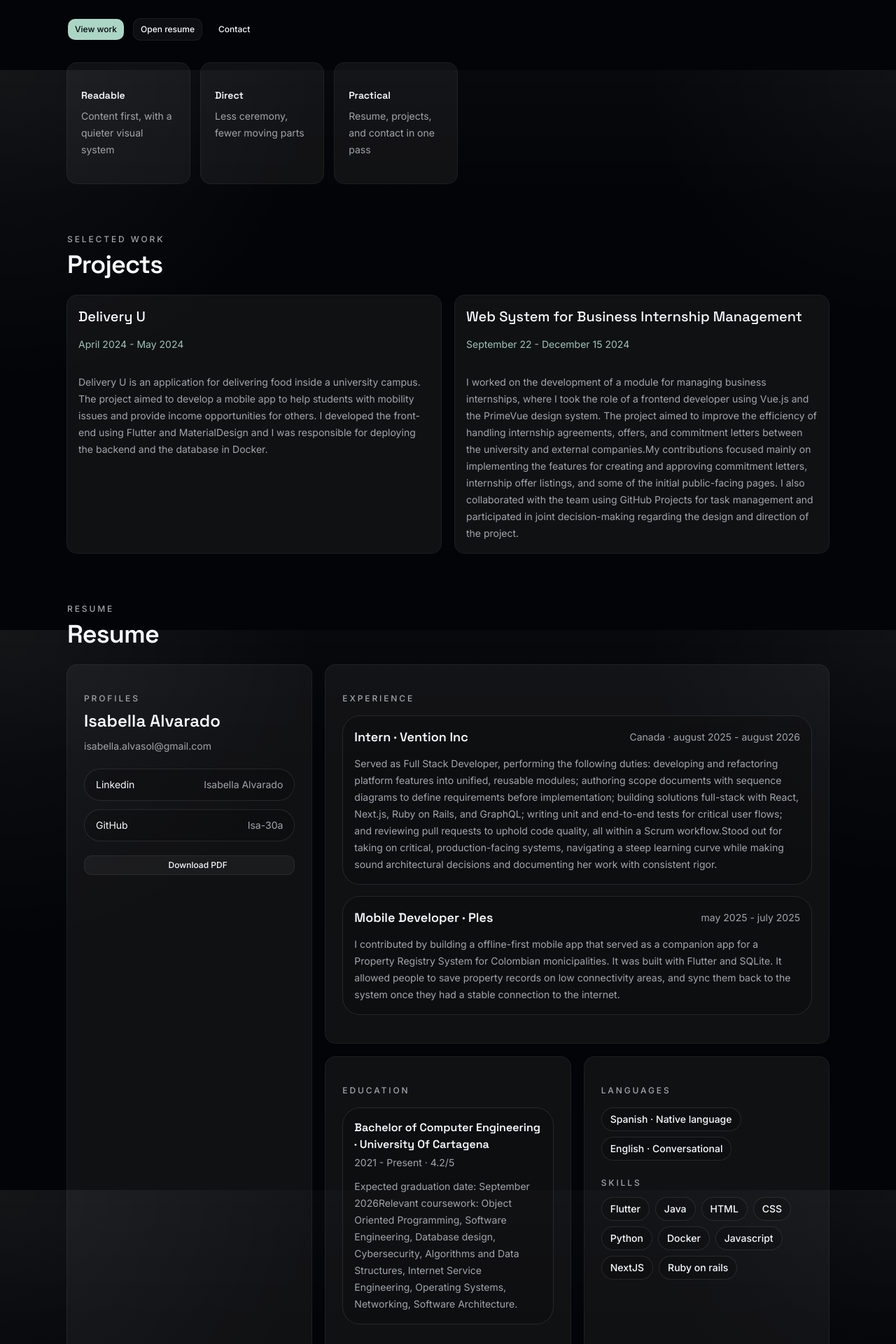
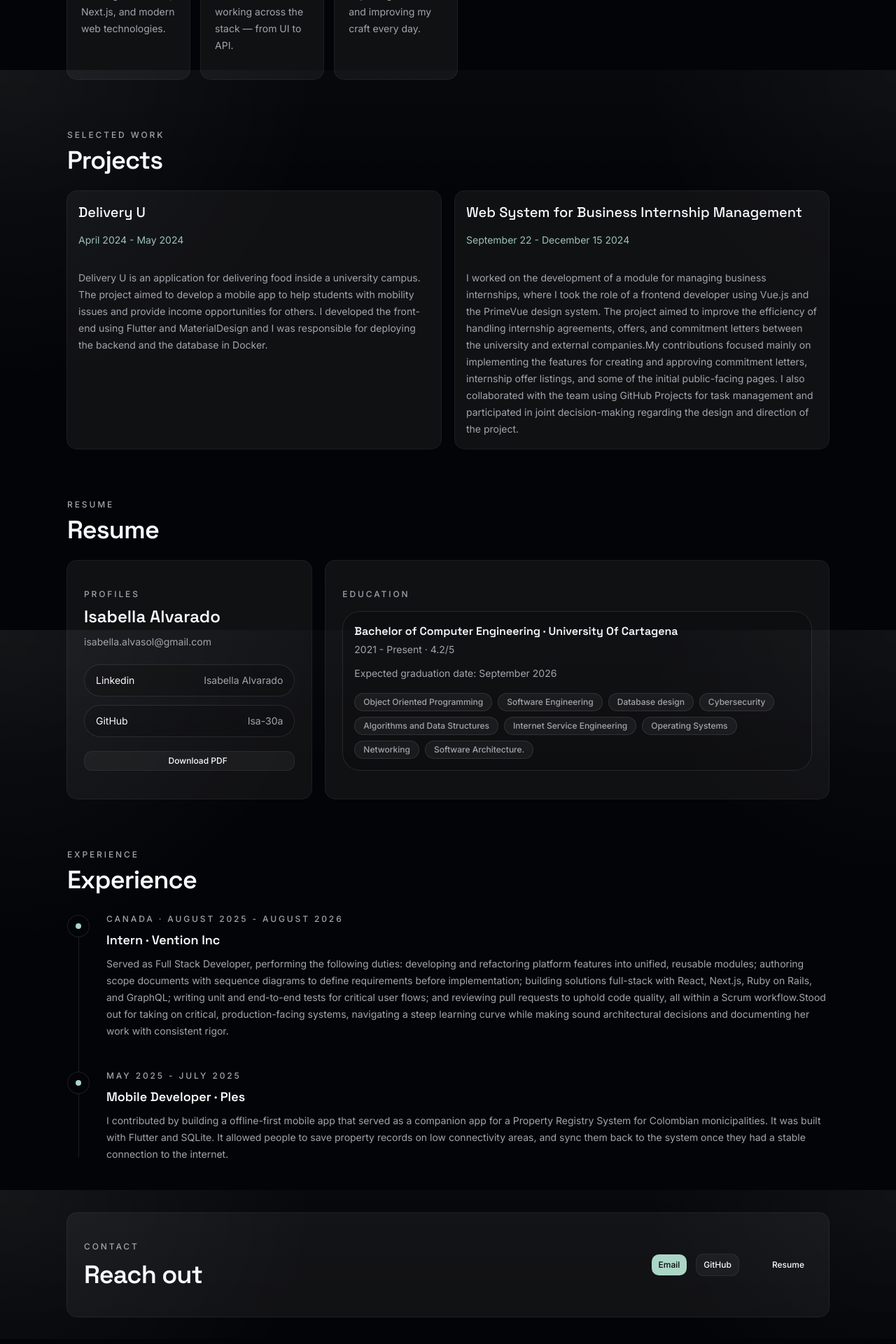
Before and after one commit to Isa-30a/isa-portfolio, a Next.js app: page /en in a window 1280 px wide. Shown: the part 700-2620 px from the top of the page at 70% size. Built offline with nearby package versions, Linux system fonts and the light colour scheme; some icons are missing.

Commit message:
chore: improve exp

```diff
--- a/app/[lang]/page.tsx
+++ b/app/[lang]/page.tsx
@@ -45,13 +45,8 @@
                   strokeWidth={1.6}
                 />
               </span>
-              <span>
-                <span className="block text-sm font-medium text-muted-foreground">
-                  {locale === "es" ? "Portafolio de" : "Portfolio of"}
-                </span>
               <span className="font-heading text-lg font-semibold tracking-tight text-foreground">
                 Isabella Alvarado
-                </span>
               </span>
             </a>
 
@@ -287,37 +282,7 @@
               </CardContent>
             </Card>
 
-            <div className="grid gap-5 lg:col-span-2">
-              <Card className="border-white/10 bg-white/5">
-                <CardContent className="space-y-4 p-6">
-                  <p className="text-xs font-medium tracking-[0.24em] text-muted-foreground uppercase">
-                    {content.experience.eyebrow}
-                  </p>
-                  <div className="space-y-4">
-                    {resumeData.experience.map((item) => (
-                      <div
-                        key={item.title}
-                        className="rounded-2xl border border-white/10 bg-black/15 p-4"
-                      >
-                        <div className="flex flex-col gap-1 sm:flex-row sm:items-center sm:justify-between">
-                          <p className="font-heading text-lg font-semibold text-foreground">
-                            {item.title}
-                          </p>
-                          <p className="text-sm text-muted-foreground">
-                            {item.meta}
-                          </p>
-                        </div>
-                        <p className="mt-3 text-sm leading-6 text-muted-foreground">
-                          {item.detail}
-                        </p>
-                      </div>
-                    ))}
-                  </div>
-                </CardContent>
-              </Card>
-
-              <div className="grid gap-5 md:grid-cols-2">
-                <Card className="border-white/10 bg-white/5">
+            <Card className="border-white/10 bg-white/5 lg:col-span-2">
               <CardContent className="space-y-4 p-6">
                 <p className="text-xs font-medium tracking-[0.24em] text-muted-foreground uppercase">
                   {content.resume.educationLabel}
@@ -337,46 +302,23 @@
                       <p className="mt-3 text-sm leading-6 text-muted-foreground">
                         {item.detail}
                       </p>
+                      {item.coursework ? (
+                        <div className="mt-4 flex flex-wrap gap-2">
+                          {item.coursework.map((course) => (
+                            <span
+                              key={course}
+                              className="rounded-full border border-white/10 bg-white/5 px-3 py-1 text-xs font-medium text-muted-foreground"
+                            >
+                              {course}
+                            </span>
+                          ))}
+                        </div>
+                      ) : null}
                     </div>
                   ))}
                 </div>
               </CardContent>
             </Card>
-
-                <Card className="border-white/10 bg-white/5">
-                  <CardContent className="space-y-4 p-6">
-                    <p className="text-xs font-medium tracking-[0.24em] text-muted-foreground uppercase">
-                      {content.resume.languagesLabel}
-                    </p>
-                    <div className="flex flex-wrap gap-2">
-                      {resumeData.languages.map((language) => (
-                        <span
-                          key={language.language}
-                          className="rounded-full border border-white/10 bg-black/15 px-3 py-1.5 text-sm font-medium text-foreground"
-                        >
-                          {language.language} · {language.fluency}
-                        </span>
-                      ))}
-                    </div>
-                    <div className="space-y-3 pt-2">
-                      <p className="text-xs font-medium tracking-[0.24em] text-muted-foreground uppercase">
-                        {content.skills.eyebrow}
-                      </p>
-                      <div className="flex flex-wrap gap-2">
-                        {resumeData.skills.map((skill) => (
-                          <span
-                            key={skill}
-                            className="rounded-full border border-white/10 bg-black/15 px-3 py-1.5 text-sm font-medium text-foreground"
-                          >
-                            {skill}
-                          </span>
-                        ))}
-                      </div>
-                    </div>
-                  </CardContent>
-                </Card>
-              </div>
-            </div>
           </div>
         </section>
 
--- a/lib/portfolio-content.ts
+++ b/lib/portfolio-content.ts
@@ -65,22 +65,24 @@
     },
     hero: {
       eyebrow: "Frontend engineer",
-      title:
-        "I design calm, clear portfolio experiences that feel easy to read.",
+      title: "Frontend Engineer with Full-Stack Reach",
       description:
-        "Isabella is a frontend engineer focused on simple layouts, readable content, and a portfolio that gets out of the way of the work.",
+        "I'm a frontend engineer focused on simple layouts, readable content, and building things that work.",
       primaryAction: "View work",
       secondaryAction: "Open resume",
       tertiaryAction: "Contact",
       cards: [
         {
-          title: "Readable",
-          description: "Content first, with a quieter visual system",
+          title: "Frontend Engineer",
+          description: "Building with React, Next.js, and modern web technologies.",
         },
-        { title: "Direct", description: "Less ceremony, fewer moving parts" },
         {
-          title: "Practical",
-          description: "Resume, projects, and contact in one pass",
+          title: "Full-Stack Thinking",
+          description: "Comfortable working across the stack — from UI to API.",
+        },
+        {
+          title: "Always Learning",
+          description: "Exploring new tools and improving my craft every day.",
         },
       ],
     },
@@ -127,24 +129,24 @@
     },
     hero: {
       eyebrow: "Ingeniera frontend",
-      title: "Diseño portafolios simples, claros y fáciles de leer.",
+      title: "Ingeniera Frontend con Alcance Full-Stack",
       description:
-        "Isabella es una ingeniera frontend enfocada en estructuras limpias, contenido legible y un portafolio que no compita con el trabajo.",
+        "Soy ingeniera frontend enfocada en estructuras limpias, contenido legible y construir cosas que funcionan.",
       primaryAction: "Ver trabajo",
       secondaryAction: "Abrir CV",
       tertiaryAction: "Contacto",
       cards: [
         {
-          title: "Legible",
-          description: "Contenido primero y sistema visual contenido",
+          title: "Ingeniera Frontend",
+          description: "Construyendo con React, Next.js y tecnologías modernas.",
         },
         {
-          title: "Directo",
-          description: "Menos ruido, menos capas, menos fricción",
+          title: "Pensamiento Full-Stack",
+          description: "Cómoda trabajando en todo el stack — del UI a la API.",
         },
         {
-          title: "Práctico",
-          description: "CV, proyectos y contacto en una sola vista",
+          title: "Siempre Aprendiendo",
+          description: "Explorando nuevas herramientas y mejorando cada día.",
         },
       ],
     },
--- a/lib/resume.ts
+++ b/lib/resume.ts
@@ -83,6 +83,7 @@
     title: string
     meta: string
     detail: string
+    coursework?: string[]
     link?: string
   }>
   projects: Array<{
@@ -124,12 +125,23 @@
     })),
   education: resume.sections.education.items
     .filter((item) => !item.hidden)
-    .map((item) => ({
-      title: `${item.degree} · ${item.school}`,
-      meta: [item.period, item.grade].filter(Boolean).join(" · "),
-      detail: stripHtml(item.description),
-      link: item.website.url || undefined,
-    })),
+    .map((item) => {
+      const text = stripHtml(item.description)
+      const courseworkMatch = text.match(/Relevant coursework:\s*(.+)/)
+      const coursework = courseworkMatch
+        ? courseworkMatch[1].split(",").map((s) => s.trim())
+        : undefined
+      const detail = courseworkMatch
+        ? text.replace(/Relevant coursework:\s*.+$/, "").trim()
+        : text
+      return {
+        title: `${item.degree} · ${item.school}`,
+        meta: [item.period, item.grade].filter(Boolean).join(" · "),
+        detail,
+        coursework,
+        link: item.website.url || undefined,
+      }
+    }),
   projects: resume.sections.projects.items
     .filter((item) => !item.hidden)
     .map((item) => ({
```
Lines whose indentation alone changed are shown as unchanged.
